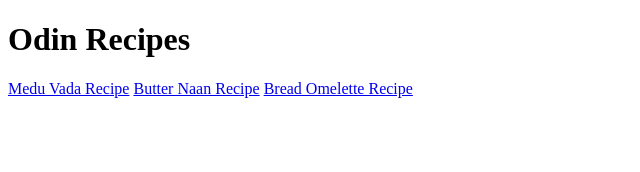
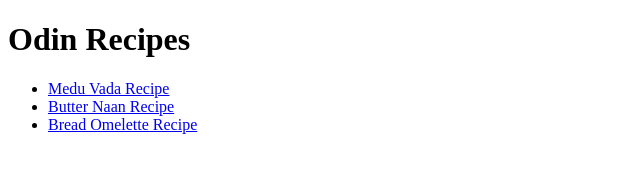
Before and after one commit to senthurveld/odin-recipes, a plain HTML site: page index.html in a window 1280 px wide. Shown: the whole page, without its empty margins (0-640 px from the left). Drawn offline with Linux system fonts and the light colour scheme.

Commit message:
Fixed the page links listing in index file
Modified linked pages to <ul> list for good view.

```diff
--- a/index.html
+++ b/index.html
@@ -7,8 +7,10 @@
 </head>
 <body>
     <h1>Odin Recipes</h1>
-    <a href="./recipes/medu_vada.html">Medu Vada Recipe</a>
-    <a href="./recipes/butter_naan.html">Butter Naan Recipe</a>
-    <a href="./recipes/bread_omelette.html">Bread Omelette Recipe</a>
+    <ul>
+        <li><a href="./recipes/medu_vada.html">Medu Vada Recipe</a></li>
+        <li><a href="./recipes/butter_naan.html">Butter Naan Recipe</a></li>
+        <li><a href="./recipes/bread_omelette.html">Bread Omelette Recipe</a></li>
+    </ul>
 </body>
 </html>
```
